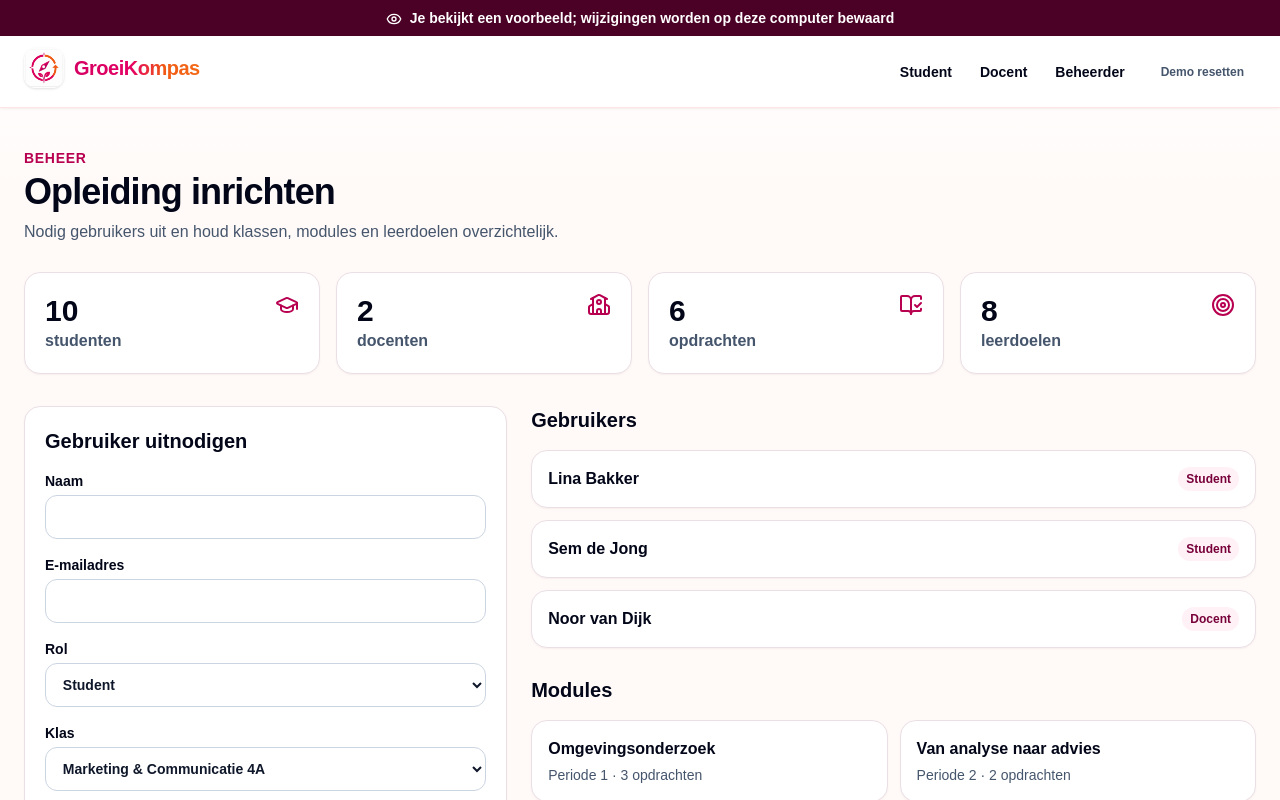
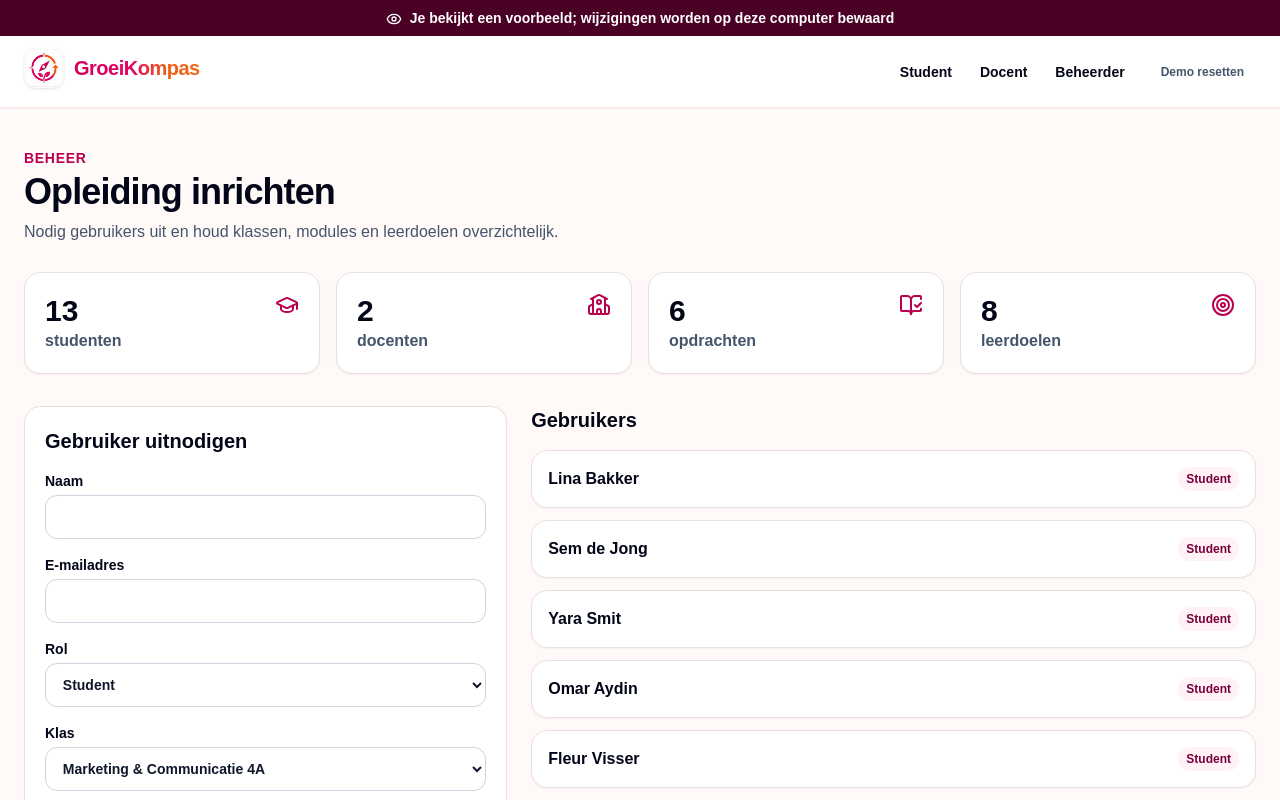
Before and after one commit to barteleveld/groeikompas, a Next.js app: page /demo/beheer in a window 1280 px wide. Shown: the top 800 px of the page. Built offline with nearby package versions, Linux system fonts and the light colour scheme.

Commit message:
Maak modules bewerkbaar en voeg opdrachtfeedback toe

```diff
--- a/components/demo/demo-state.tsx
+++ b/components/demo/demo-state.tsx
@@ -2,12 +2,153 @@
 
 import { createContext, useContext, useEffect, useMemo, useState } from "react";
 
-export type DemoModule={id:string;title:string;description:string;period:string;assignments:string[]};
-export type DemoMoment={id:string;title:string;date:string;kind:string;cohort:string};
-type DemoState={modules:DemoModule[];moments:DemoMoment[];users:{id:string;name:string;role:string}[];studentStatus:Record<string,string>;feedbackResponse:string;submissions:string[];notifications:{id:string;title:string;read:boolean}[]};
-const initial:DemoState={modules:[{id:"m1",title:"Omgevingsonderzoek",description:"Van trends naar een heldere analyse.",period:"Periode 1",assignments:["DESTEP-analyse","SWOT-analyse","Doelgroepanalyse"]},{id:"m2",title:"Van analyse naar advies",description:"Onderbouw een advies en maak een passende uiting.",period:"Periode 2",assignments:["Adviesposter","Adviespresentatie"]}],moments:[{id:"f1",title:"Snelle check DESTEP-bronnen",date:"8 juli, 10:00",kind:"Snelle check",cohort:"Marketing 4A"},{id:"f2",title:"Peerfeedback adviesposter",date:"15 juli, 13:30",kind:"Feedback van medestudent",cohort:"Marketing 4A"}],users:[{id:"u1",name:"Lina Bakker",role:"Student"},{id:"u2",name:"Sem de Jong",role:"Student"},{id:"u3",name:"Noor van Dijk",role:"Docent"}],studentStatus:{"Lina Bakker":"Feedback verwerken","Sem de Jong":"Wacht op feedback","Yara Smit":"Niets ingeleverd","Omar Aydin":"Op schema","Fleur Visser":"Feedback verwerken"},feedbackResponse:"",submissions:["DESTEP-analyse – versie 1.pdf"],notifications:[{id:"n1",title:"Nieuwe feedback op DESTEP-analyse",read:false},{id:"n2",title:"Feedbackmoment gepland op 8 juli",read:false}]};
-type Ctx={state:DemoState;addModule:(m:Omit<DemoModule,"id">)=>void;addMoment:(m:Omit<DemoMoment,"id">)=>void;addUser:(name:string,role:string)=>void;setStudentStatus:(name:string,status:string)=>void;respond:(text:string)=>void;addSubmission:(name:string)=>void;markRead:(id:string)=>void;reset:()=>void};
-const DemoContext=createContext<Ctx|null>(null);
-export function DemoStateProvider({children}:{children:React.ReactNode}){const[state,setState]=useState(initial);useEffect(()=>{const saved=localStorage.getItem("groeiwijzer-demo");if(saved){try{const parsed=JSON.parse(saved);queueMicrotask(()=>setState(parsed))}catch{}}},[]);useEffect(()=>{localStorage.setItem("groeiwijzer-demo",JSON.stringify(state))},[state]);const value=useMemo<Ctx>(()=>({state,addModule:m=>setState(s=>({...s,modules:[...s.modules,{...m,id:crypto.randomUUID()}]})),addMoment:m=>setState(s=>({...s,moments:[...s.moments,{...m,id:crypto.randomUUID()}],notifications:[...s.notifications,{id:crypto.randomUUID(),title:`Feedbackmoment gepland: ${m.title}`,read:false}]})),addUser:(name,role)=>setState(s=>({...s,users:[...s.users,{id:crypto.randomUUID(),name,role}]})),setStudentStatus:(name,status)=>setState(s=>({...s,studentStatus:{...s.studentStatus,[name]:status}})),respond:text=>setState(s=>({...s,feedbackResponse:text,notifications:s.notifications.map(n=>n.id==="n1"?{...n,read:true}:n)})),addSubmission:name=>setState(s=>({...s,submissions:[...s.submissions,name]})),markRead:id=>setState(s=>({...s,notifications:s.notifications.map(n=>n.id===id?{...n,read:true}:n)})),reset:()=>setState(initial)}),[state]);return <DemoContext.Provider value={value}>{children}</DemoContext.Provider>}
-export function useDemo(){const value=useContext(DemoContext);if(!value)throw new Error("DemoStateProvider ontbreekt");return value}
-export function DemoResetButton(){const{reset}=useDemo();return <button onClick={reset} className="rounded-lg px-3 py-2 text-xs font-bold text-slate-600 hover:bg-slate-100">Demo resetten</button>}
+export const demoStudents = ["Lina Bakker", "Sem de Jong", "Yara Smit", "Omar Aydin", "Fleur Visser"];
+export const demoAssignmentStatuses = ["Nog niet gestart", "Bezig", "Ingeleverd", "Feedback ontvangen", "Afgerond"] as const;
+export type DemoAssignmentStatus = (typeof demoAssignmentStatuses)[number];
+export type DemoModule = { id: string; title: string; description: string; period: string; assignments: string[] };
+export type DemoMoment = { id: string; title: string; date: string; kind: string; cohort: string };
+export type DemoAssignmentFeedback = {
+  id: string;
+  student: string;
+  assignment: string;
+  status: DemoAssignmentStatus;
+  feedback: string;
+  nextStep: string;
+  createdAt: string;
+};
+
+type DemoState = {
+  modules: DemoModule[];
+  moments: DemoMoment[];
+  users: { id: string; name: string; role: string }[];
+  studentStatus: Record<string, string>;
+  assignmentProgress: Record<string, Record<string, DemoAssignmentStatus>>;
+  assignmentFeedback: DemoAssignmentFeedback[];
+  feedbackResponse: string;
+  submissions: string[];
+  notifications: { id: string; title: string; read: boolean }[];
+};
+
+const initialModules: DemoModule[] = [
+  { id: "m1", title: "Omgevingsonderzoek", description: "Van trends naar een heldere analyse.", period: "Periode 1", assignments: ["DESTEP-analyse", "SWOT-analyse", "Doelgroepanalyse"] },
+  { id: "m2", title: "Van analyse naar advies", description: "Onderbouw een advies en maak een passende uiting.", period: "Periode 2", assignments: ["Adviesposter", "Adviespresentatie"] },
+];
+
+function defaultProgress(modules: DemoModule[]) {
+  const assignments = [...new Set(modules.flatMap((module) => module.assignments))];
+  return Object.fromEntries(demoStudents.map((student, studentIndex) => [
+    student,
+    Object.fromEntries(assignments.map((assignment, assignmentIndex) => [
+      assignment,
+      (["Nog niet gestart", "Bezig", "Ingeleverd", "Feedback ontvangen", "Afgerond"] as DemoAssignmentStatus[])[(studentIndex + assignmentIndex) % 5],
+    ])),
+  ]));
+}
+
+const initial: DemoState = {
+  modules: initialModules,
+  moments: [
+    { id: "f1", title: "Snelle check DESTEP-bronnen", date: "8 juli, 10:00", kind: "Snelle check", cohort: "Marketing 4A" },
+    { id: "f2", title: "Peerfeedback adviesposter", date: "15 juli, 13:30", kind: "Feedback van medestudent", cohort: "Marketing 4A" },
+  ],
+  users: [...demoStudents.map((name, index) => ({ id: `u${index + 1}`, name, role: "Student" })), { id: "u6", name: "Noor van Dijk", role: "Docent" }],
+  studentStatus: { "Lina Bakker": "Feedback verwerken", "Sem de Jong": "Wacht op feedback", "Yara Smit": "Niets ingeleverd", "Omar Aydin": "Op schema", "Fleur Visser": "Feedback verwerken" },
+  assignmentProgress: defaultProgress(initialModules),
+  assignmentFeedback: [{
+    id: "af1",
+    student: "Lina Bakker",
+    assignment: "DESTEP-analyse",
+    status: "Feedback ontvangen",
+    feedback: "Je hebt bruikbare trends gevonden en je bronnen zijn helder vermeld.",
+    nextStep: "Leg per trend uit wat deze concreet betekent voor de organisatie.",
+    createdAt: "Vandaag",
+  }],
+  feedbackResponse: "",
+  submissions: ["DESTEP-analyse â€“ versie 1.pdf"],
+  notifications: [{ id: "n1", title: "Nieuwe feedback op DESTEP-analyse", read: false }, { id: "n2", title: "Feedbackmoment gepland op 8 juli", read: false }],
+};
+
+function normalizeState(candidate: Partial<DemoState>): DemoState {
+  const modules = Array.isArray(candidate.modules) ? candidate.modules : initial.modules;
+  const allAssignments = [...new Set(modules.flatMap((module) => module.assignments))];
+  const currentProgress = candidate.assignmentProgress ?? {};
+  const assignmentProgress = Object.fromEntries(demoStudents.map((student) => [
+    student,
+    Object.fromEntries(allAssignments.map((assignment) => [assignment, currentProgress[student]?.[assignment] ?? "Nog niet gestart"])),
+  ]));
+  return {
+    ...initial,
+    ...candidate,
+    modules,
+    assignmentProgress,
+    assignmentFeedback: Array.isArray(candidate.assignmentFeedback) ? candidate.assignmentFeedback : initial.assignmentFeedback,
+  };
+}
+
+type Ctx = {
+  state: DemoState;
+  addModule: (module: Omit<DemoModule, "id">) => void;
+  updateModule: (id: string, module: Omit<DemoModule, "id">) => void;
+  addMoment: (moment: Omit<DemoMoment, "id">) => void;
+  addUser: (name: string, role: string) => void;
+  setStudentStatus: (name: string, status: string) => void;
+  saveAssignmentFeedback: (feedback: Omit<DemoAssignmentFeedback, "id" | "createdAt">) => void;
+  respond: (text: string) => void;
+  addSubmission: (name: string) => void;
+  markRead: (id: string) => void;
+  reset: () => void;
+};
+
+const DemoContext = createContext<Ctx | null>(null);
+
+export function DemoStateProvider({ children }: { children: React.ReactNode }) {
+  const [state, setState] = useState(initial);
+  const [hydrated, setHydrated] = useState(false);
+
+  useEffect(() => {
+    const saved = localStorage.getItem("groeikompas-demo") ?? localStorage.getItem("groeiwijzer-demo");
+    queueMicrotask(() => {
+      if (saved) {
+        try { setState(normalizeState(JSON.parse(saved))); } catch { /* Gebruik veilige voorbeeldgegevens. */ }
+      }
+      setHydrated(true);
+    });
+  }, []);
+
+  useEffect(() => {
+    if (hydrated) localStorage.setItem("groeikompas-demo", JSON.stringify(state));
+  }, [hydrated, state]);
+
+  const value = useMemo<Ctx>(() => ({
+    state,
+    addModule: (module) => setState((current) => normalizeState({ ...current, modules: [...current.modules, { ...module, id: crypto.randomUUID() }] })),
+    updateModule: (id, module) => setState((current) => normalizeState({ ...current, modules: current.modules.map((item) => item.id === id ? { ...module, id } : item) })),
+    addMoment: (moment) => setState((current) => ({ ...current, moments: [...current.moments, { ...moment, id: crypto.randomUUID() }], notifications: [...current.notifications, { id: crypto.randomUUID(), title: `Feedbackmoment gepland: ${moment.title}`, read: false }] })),
+    addUser: (name, role) => setState((current) => ({ ...current, users: [...current.users, { id: crypto.randomUUID(), name, role }] })),
+    setStudentStatus: (name, status) => setState((current) => ({ ...current, studentStatus: { ...current.studentStatus, [name]: status } })),
+    saveAssignmentFeedback: (feedback) => setState((current) => ({
+      ...current,
+      assignmentProgress: { ...current.assignmentProgress, [feedback.student]: { ...current.assignmentProgress[feedback.student], [feedback.assignment]: feedback.status } },
+      assignmentFeedback: [...current.assignmentFeedback, { ...feedback, id: crypto.randomUUID(), createdAt: new Date().toLocaleString("nl-NL", { day: "numeric", month: "short", hour: "2-digit", minute: "2-digit" }) }],
+      studentStatus: { ...current.studentStatus, [feedback.student]: "Feedback verwerken" },
+      notifications: feedback.student === "Lina Bakker" ? [...current.notifications, { id: crypto.randomUUID(), title: `Nieuwe feedback op ${feedback.assignment}`, read: false }] : current.notifications,
+    })),
+    respond: (text) => setState((current) => ({ ...current, feedbackResponse: text, notifications: current.notifications.map((notification) => notification.id === "n1" ? { ...notification, read: true } : notification) })),
+    addSubmission: (name) => setState((current) => ({ ...current, submissions: [...current.submissions, name] })),
+    markRead: (id) => setState((current) => ({ ...current, notifications: current.notifications.map((notification) => notification.id === id ? { ...notification, read: true } : notification) })),
+    reset: () => setState(initial),
+  }), [state]);
+
+  return <DemoContext.Provider value={value}>{children}</DemoContext.Provider>;
+}
+
+export function useDemo() {
+  const value = useContext(DemoContext);
+  if (!value) throw new Error("DemoStateProvider ontbreekt");
+  return value;
+}
+
+export function DemoResetButton() {
+  const { reset } = useDemo();
+  return <button onClick={reset} className="rounded-lg px-3 py-2 text-xs font-bold text-slate-600 hover:bg-slate-100">Demo resetten</button>;
+}
```
